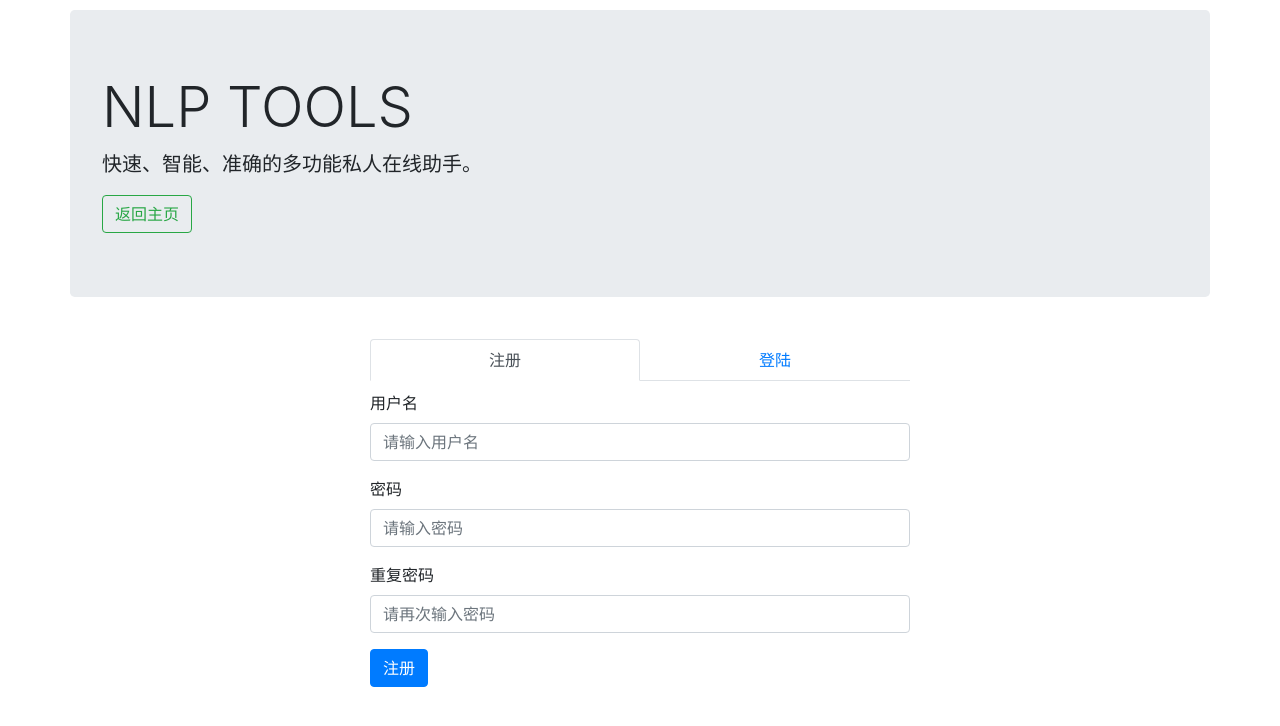
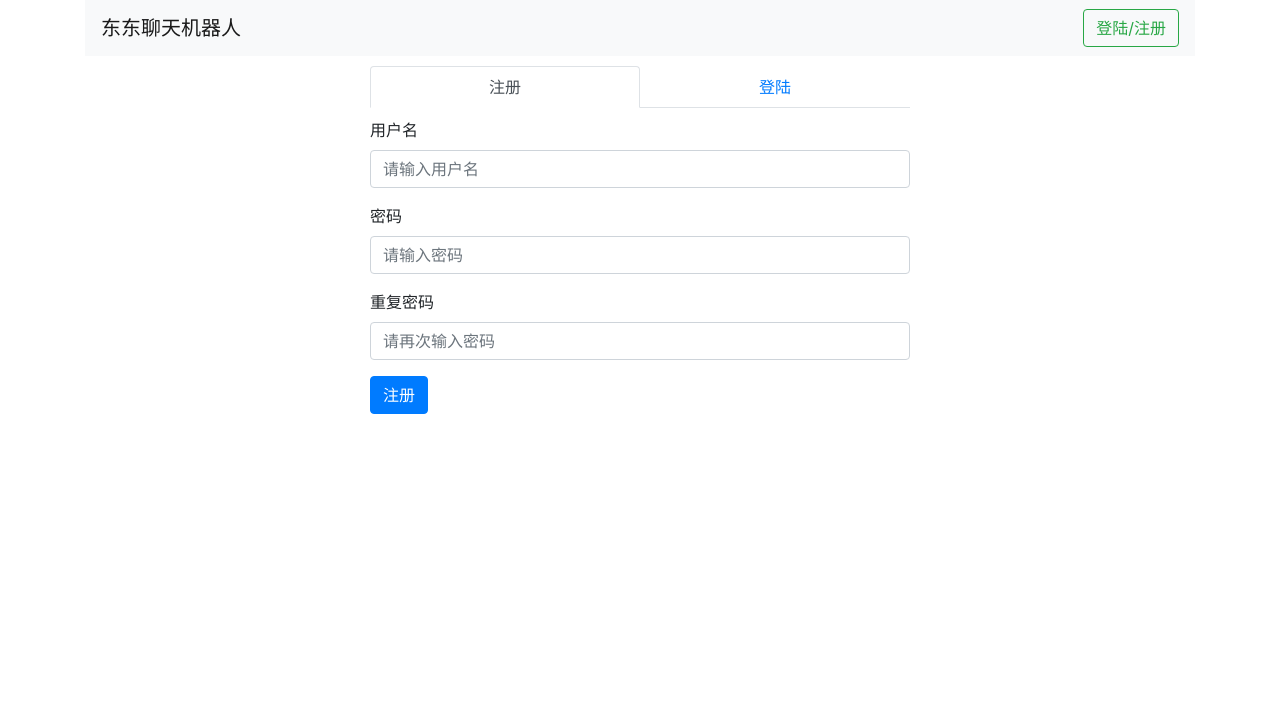
Before and after one commit to w-mj/website, a Django app: page /login in a window 1280 px wide. Shown: the top 726 px of the page. Run offline with Django 3.2, Linux system fonts and the light colour scheme; some libraries are stand-ins or nearby versions.

Commit message:
change jumbotron to nav bar

```diff
--- a/chatbot/templates/login.html
+++ b/chatbot/templates/login.html
@@ -8,15 +8,23 @@
 <body>
 
 <div class="container">
-    <div class="row">
-        <div class="jumbotron col-md-12">
-            <h1 class="display-4">NLP TOOLS</h1>
-            <p class="lead">快速、智能、准确的多功能私人在线助手。</p>
-            <a href="/">
-                <button class="btn btn-outline-success" type="button">返回主页</button>
-            </a>
+    <nav class="navbar navbar-expand-lg navbar-light bg-light">
+        <a class="navbar-brand" href="/">东东聊天机器人</a>
+
+
+        <div class="collapse navbar-collapse" id="navbarSupportedContent">
+            <ul class="navbar-nav mr-auto">
+            </ul>
+            {% if current_user.is_authenticated %}
+                <button id="logout-btn" class="btn btn-outline-success"
+                        type="button">{{ current_user.username }}</button>
+            {% else %}
+                <a href="login">
+                    <button class="btn btn-outline-success" type="button">登陆/注册</button>
+                </a>
+            {% endif %}
         </div>
-    </div>
+    </nav>
     <div class="row">
         <div class="col-md-3">
             &nbsp;
```
Also changed, not shown: chatbot/templates/index.html (+20 -10 lines), db.sqlite3.
